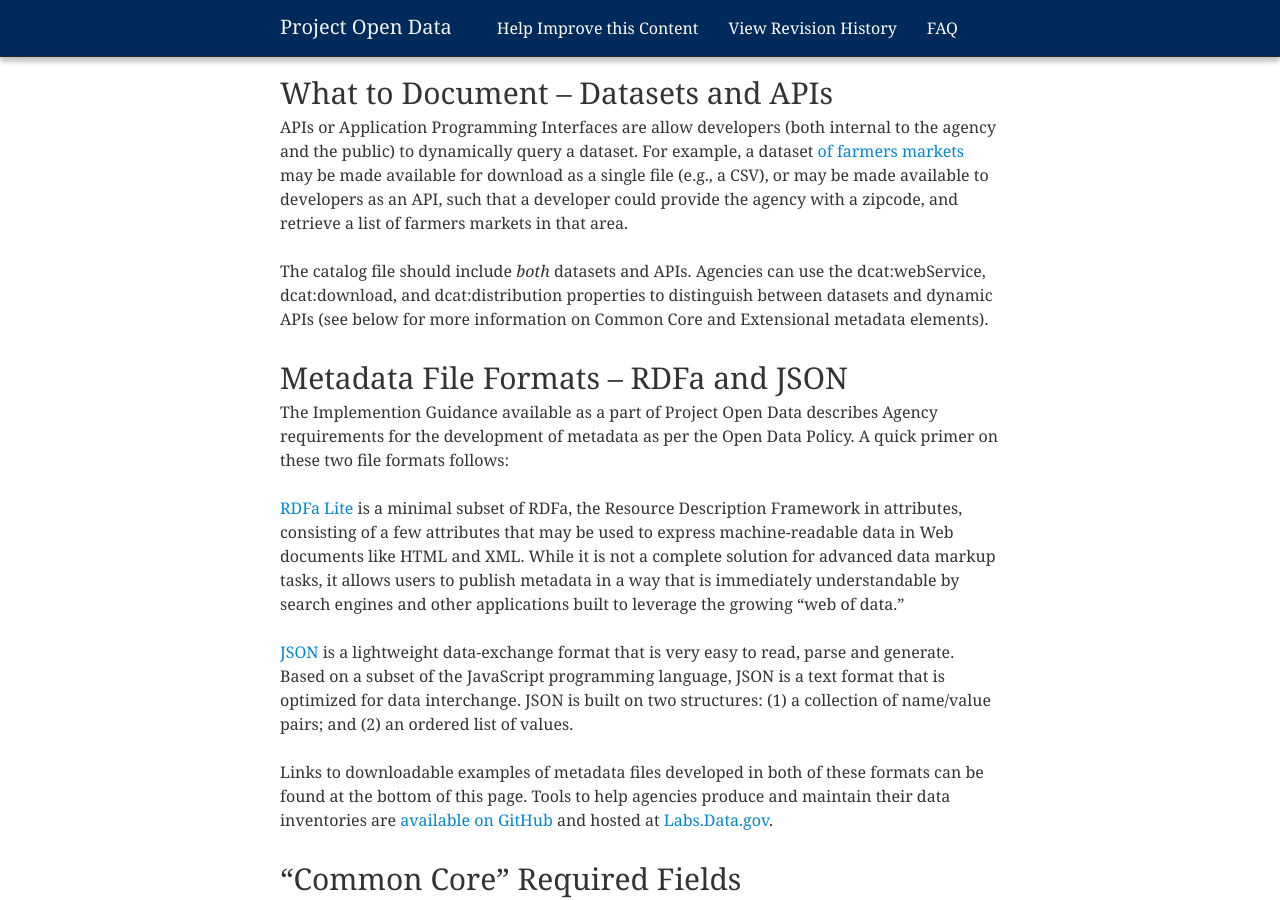
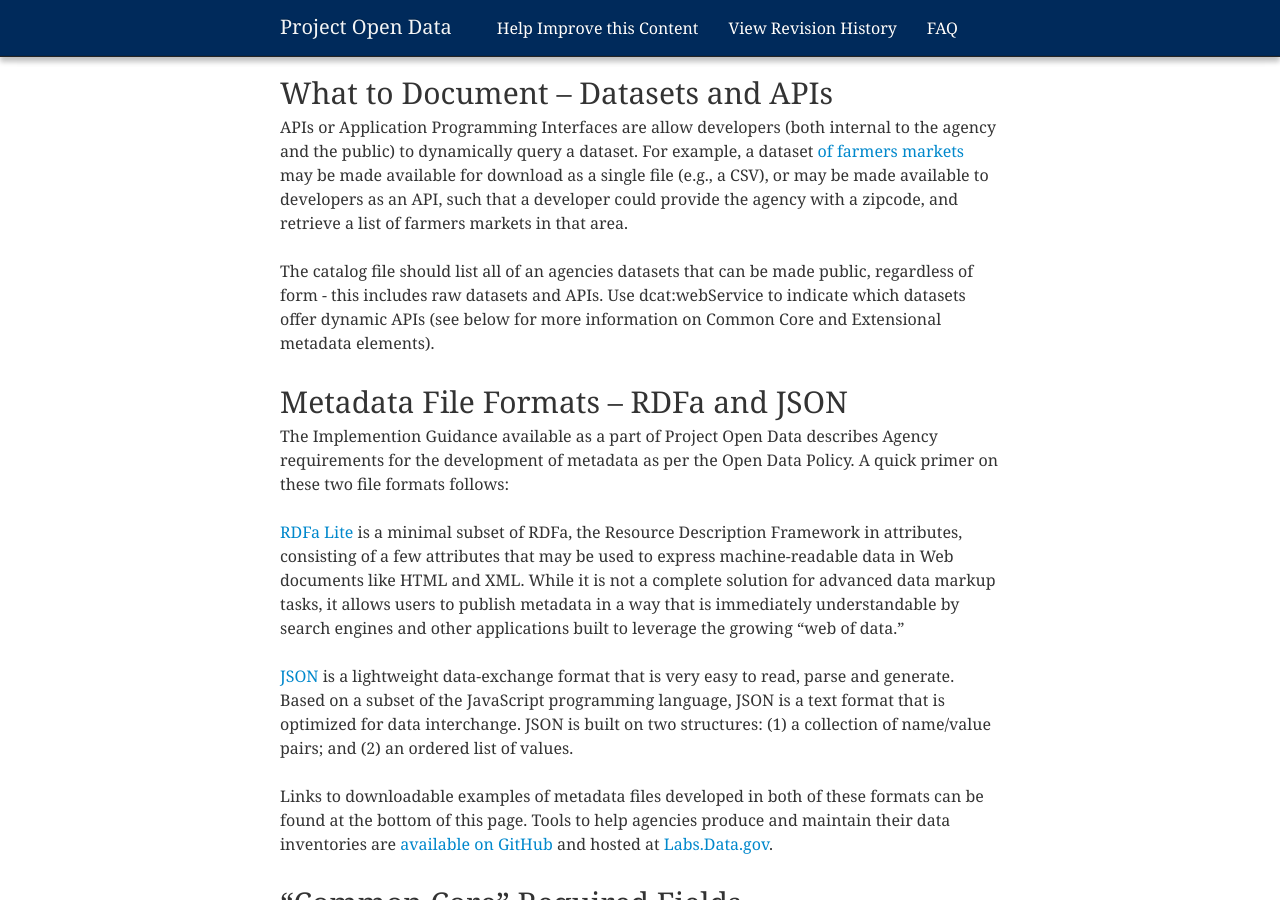
Before and after one commit to gbinal/p-o-d.github.com, a Jekyll site: the page built from schema.md, in a window 1280 px wide and 900 px high, scrolled down 605 px. Built offline with Jekyll 4.4.1, drawn with Linux system fonts in a browser that asks for light colours; nearby versions of some CDN libraries.

Commit message:
addressed calification on datasets & APIs

```diff
--- a/schema.md
+++ b/schema.md
@@ -20,7 +20,7 @@ What to Document -- Datasets and APIs
 
 APIs or Application Programming Interfaces are allow developers (both internal to the agency and the public) to dynamically query a dataset. For example, a dataset [of farmers markets](https://explore.data.gov/Agriculture/Farmers-Markets-Geographic-Data/wfna-38ey) may be made available for download as a single file (e.g., a CSV), or may be made available to developers as an API, such that a developer could provide the agency with a zipcode, and retrieve a list of farmers markets in that area.
 
-The catalog file should include *both* datasets and APIs. Agencies can use the dcat:webService, dcat:download, and dcat:distribution properties to distinguish between datasets and dynamic APIs (see below for more information on Common Core and Extensional metadata elements).
+The catalog file should list all of an agencies datasets that can be made public, regardless of form - this includes raw datasets and APIs.  Use dcat:webService to indicate which datasets offer dynamic APIs (see below for more information on Common Core and Extensional metadata elements).
 
 
 Metadata File Formats --  RDFa and JSON
```
